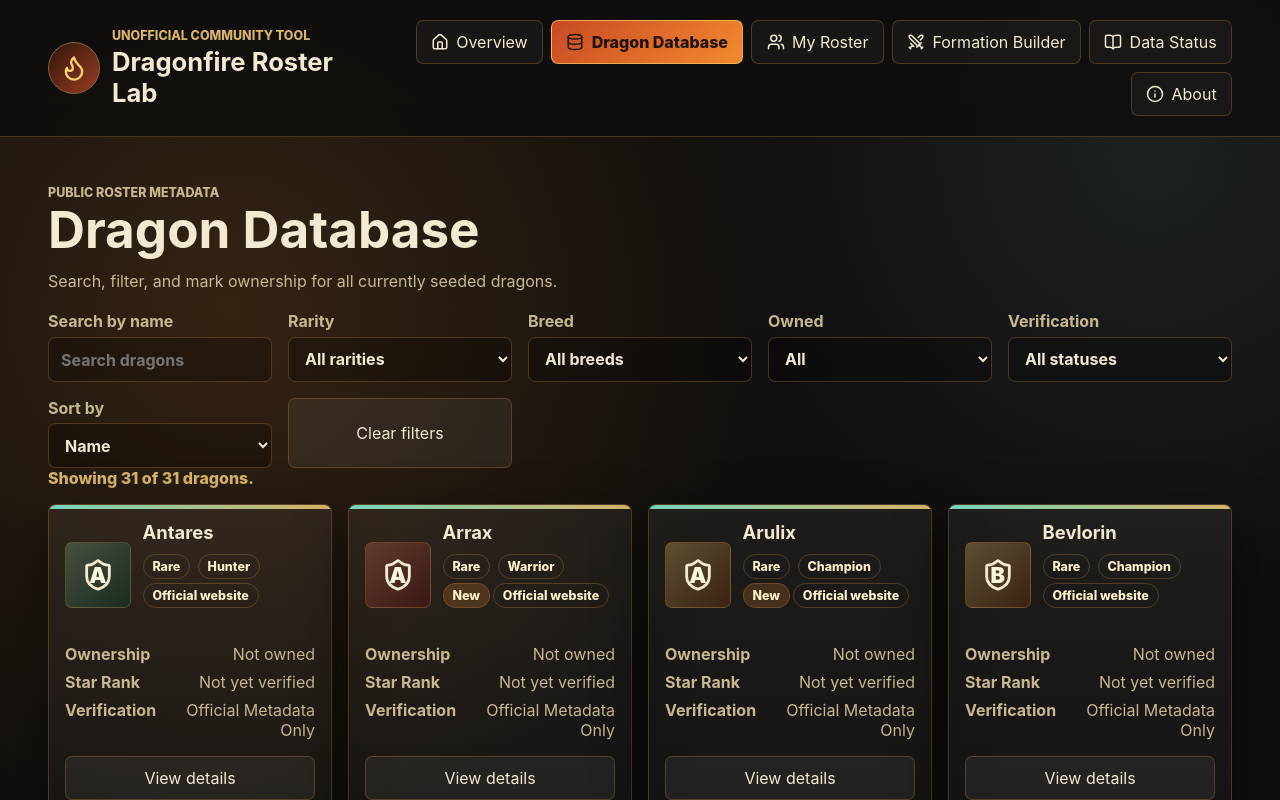
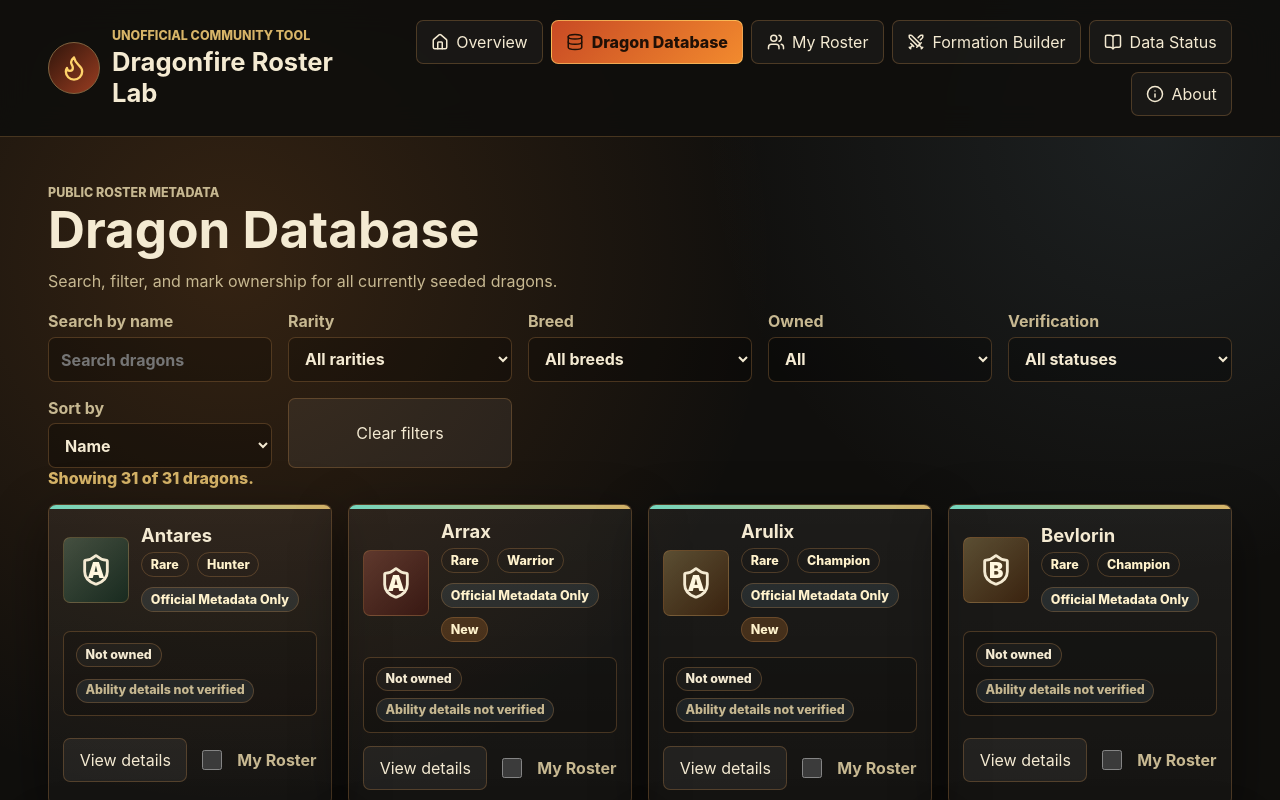
Before and after one commit to williamchildres/dragonfire-roster-builder, a React (Vite) app: page / in a window 1280 px wide. Both pictures are taken after a click on the button "Dragon Database". Shown: the top 800 px of the page. Built offline with nearby package versions, Linux system fonts and the light colour scheme.

Commit message:
ui: polish roster card presentation

```diff
--- a/src/app/App.tsx
+++ b/src/app/App.tsx
@@ -564,7 +564,7 @@ function RosterSection({
       <SectionHeading
         eyebrow="Stored in your browser"
         title="My Roster"
-        description="Manage ownership, star rank, reign level, and personal notes with localStorage persistence."
+        description="Manage ownership, star rank, and reign level with localStorage persistence."
       />
       <div className="toolbar">
         <label>
@@ -906,40 +906,49 @@ function DragonCard({
   onUpdateRoster: (dragonId: string, patch: Partial<OwnedDragon>) => void;
 }) {
   const owned = rosterEntry?.owned === true;
+  const starRank = rosterEntry?.starRank ?? null;
+  const verificationLabel = formatStatus(dragon.dataStatus);
+  const rosterSourceLabel = formatRosterSourceStatus(dragon.rosterSourceStatus);
+  const isMetadataOnly = dragon.dataStatus === 'official-metadata-only';
+  const sourceChip = dragon.rosterSourceStatus === 'official-website' ? null : rosterSourceLabel;
+  const ownershipSummary = owned ? 'Owned / Hatched' : 'Not owned';
+  const starSummary = owned ? (starRank !== null ? `Star ${starRank}` : 'Star unknown') : null;
+  const summaryNote = !owned && isMetadataOnly ? 'Ability details not verified' : null;
+
   return (
     <article className={`dragon-card rarity-${dragon.rarity.toLowerCase()}`}>
+      <div className="dragon-card-header">
         <div className="card-topline">
           <DragonEmblem dragon={dragon} />
-        <div>
+          <div className="dragon-card-title">
             <h3>{dragon.name}</h3>
-          <p>
-            <span className="badge">{dragon.rarity}</span> <span className="badge">{dragon.breed}</span>
+            <div className="dragon-card-chips" aria-label={`${dragon.name} metadata`}>
+              <span className="badge">{dragon.rarity}</span>
+              <span className="badge">{dragon.breed}</span>
+              <span className={`badge verification-${dragon.dataStatus}`}>{verificationLabel}</span>
+              {sourceChip ? <span className="badge">{sourceChip}</span> : null}
               {dragon.isNew ? <span className="badge new">New</span> : null}
-            <span className="badge">{formatRosterSourceStatus(dragon.rosterSourceStatus)}</span>
-          </p>
             </div>
           </div>
-      <dl className="compact-details">
-        <div>
-          <dt>Ownership</dt>
-          <dd>{owned ? 'Owned / Hatched' : 'Not owned'}</dd>
         </div>
-        <div>
-          <dt>Star Rank</dt>
-          <dd>{rosterEntry?.starRank ?? unknown}</dd>
+        {!editable ? (
+          <div className="dragon-card-summary" aria-label={`${dragon.name} roster summary`}>
+            <span className="dragon-card-summary-main">{ownershipSummary}</span>
+            {starSummary ? <span className="dragon-card-summary-chip">{starSummary}</span> : null}
+            {summaryNote ? <span className="dragon-card-summary-note">{summaryNote}</span> : null}
           </div>
-        <div>
-          <dt>Verification</dt>
-          <dd>{formatStatus(dragon.dataStatus)}</dd>
+        ) : null}
       </div>
-      </dl>
+
       {editable ? (
-        <RosterFields dragon={dragon} rosterEntry={rosterEntry} onUpdateRoster={onUpdateRoster} compact />
+        <RosterEditControls dragon={dragon} rosterEntry={rosterEntry} onUpdateRoster={onUpdateRoster} />
       ) : null}
+
       <div className="card-actions">
         <button type="button" className="secondary-button" onClick={() => onOpenDetails(dragon)}>
           View details
         </button>
+        {editable ? null : (
           <label className="check-row">
             <input
               type="checkbox"
@@ -952,24 +961,23 @@ function DragonCard({
             />
             My Roster
           </label>
+        )}
       </div>
     </article>
   );
 }
 
-function RosterFields({
+function RosterEditControls({
   dragon,
   rosterEntry,
   onUpdateRoster,
-  compact = false,
 }: {
   dragon: Dragon;
   rosterEntry?: OwnedDragon;
   onUpdateRoster: (dragonId: string, patch: Partial<OwnedDragon>) => void;
-  compact?: boolean;
 }) {
   return (
-    <div className={compact ? 'roster-fields compact' : 'roster-fields'}>
+    <div className="roster-fields">
       <label className="check-row">
         <input
           type="checkbox"
@@ -1015,17 +1023,6 @@ function RosterFields({
           }
         />
       </label>
-      {!compact ? (
-        <label>
-          Personal notes
-          <textarea
-            maxLength={1000}
-            rows={4}
-            value={rosterEntry?.notes ?? ''}
-            onChange={(event) => onUpdateRoster(dragon.id, { notes: event.target.value })}
-          />
-        </label>
-      ) : null}
     </div>
   );
 }
--- a/src/styles/global.css
+++ b/src/styles/global.css
@@ -363,7 +363,6 @@ main {
 }
 
 .stat-card p,
-.compact-details,
 .section-heading p,
 .notice-panel,
 .panel p,
@@ -572,8 +571,10 @@ textarea {
 }
 
 .dragon-card {
+  display: grid;
+  gap: 0.85rem;
   overflow: hidden;
-  padding: 1rem;
+  padding: 0.9rem;
   position: relative;
 }
 
@@ -613,6 +614,83 @@ textarea {
   font-size: 1.35rem;
   font-weight: 900;
   position: absolute;
+}
+
+.dragon-card-header {
+  display: grid;
+  gap: 0.65rem;
+}
+
+.dragon-card-title {
+  display: grid;
+  gap: 0.4rem;
+  min-width: 0;
+}
+
+.dragon-card-title h3 {
+  margin-bottom: 0;
+}
+
+.dragon-card-chips {
+  display: flex;
+  flex-wrap: wrap;
+  gap: 0.35rem;
+}
+
+.dragon-card-summary {
+  align-items: center;
+  background: rgba(0, 0, 0, 0.16);
+  border: 1px solid var(--line-soft);
+  border-radius: 0.45rem;
+  color: var(--text);
+  display: flex;
+  flex-wrap: wrap;
+  gap: 0.45rem;
+  padding: 0.6rem 0.7rem;
+}
+
+.dragon-card-summary-main,
+.dragon-card-summary-chip,
+.dragon-card-summary-note {
+  align-items: center;
+  border: 1px solid var(--line-soft);
+  border-radius: 999px;
+  display: inline-flex;
+  font-size: 0.78rem;
+  font-weight: 800;
+  line-height: 1.2;
+  padding: 0.22rem 0.55rem;
+}
+
+.dragon-card-summary-main {
+  background: rgba(255, 255, 255, 0.04);
+  color: var(--text);
+}
+
+.dragon-card-summary-chip {
+  background: rgba(242, 138, 46, 0.12);
+  color: #fff2cc;
+}
+
+.dragon-card-summary-note {
+  background: rgba(122, 161, 184, 0.12);
+  color: var(--muted);
+}
+
+.verification-official-metadata-only {
+  background: rgba(122, 161, 184, 0.14);
+}
+
+.verification-community-verified {
+  background: rgba(127, 176, 143, 0.14);
+}
+
+.verification-officially-confirmed {
+  background: rgba(215, 180, 104, 0.16);
+}
+
+.verification-community-unverified {
+  background: rgba(211, 108, 87, 0.14);
 }
 
 .breed-champion {
@@ -646,17 +724,9 @@ textarea {
   background: rgba(242, 138, 46, 0.2);
 }
 
-.compact-details,
 .detail-list {
   display: grid;
   gap: 0.5rem;
-}
-
-.compact-details div,
-.detail-list div {
-  display: flex;
-  justify-content: space-between;
-  gap: 1rem;
 }
 
 dt {
@@ -672,16 +742,24 @@ dd {
 .card-actions,
 .roster-fields {
   display: grid;
-  gap: 0.75rem;
-  margin-top: 1rem;
-}
-
-.roster-fields.compact {
+  gap: 0.7rem;
+}
+
+.roster-fields {
   grid-template-columns: repeat(2, minmax(0, 1fr));
 }
 
-.roster-fields.compact .check-row {
+.roster-fields .check-row {
   grid-column: 1 / -1;
+}
+
+.card-actions {
+  align-items: center;
+  grid-template-columns: minmax(0, 1fr) auto;
+}
+
+.card-actions .check-row {
+  justify-self: end;
 }
 
 .toolbar {
@@ -1546,6 +1624,24 @@ th {
     grid-template-columns: 1fr;
   }
 
+  .dragon-card {
+    padding: 0.85rem;
+  }
+
+  .dragon-card-header,
+  .card-actions,
+  .roster-fields {
+    gap: 0.65rem;
+  }
+
+  .card-actions {
+    grid-template-columns: 1fr;
+  }
+
+  .card-actions .check-row {
+    justify-self: start;
+  }
+
   .feature-grid {
     grid-template-columns: 1fr;
   }
@@ -1573,16 +1669,11 @@ th {
     grid-column: auto;
   }
 
-  .roster-fields.compact {
-    grid-template-columns: 1fr;
-  }
-
   .interaction-item-header {
     align-items: flex-start;
     flex-direction: column-reverse;
   }
 
-  .compact-details div,
   .detail-list div {
     display: grid;
   }
```
Also changed, not shown: 2 other files (tests, documents, lock files or other folders). Lines whose indentation alone changed are shown as unchanged.
